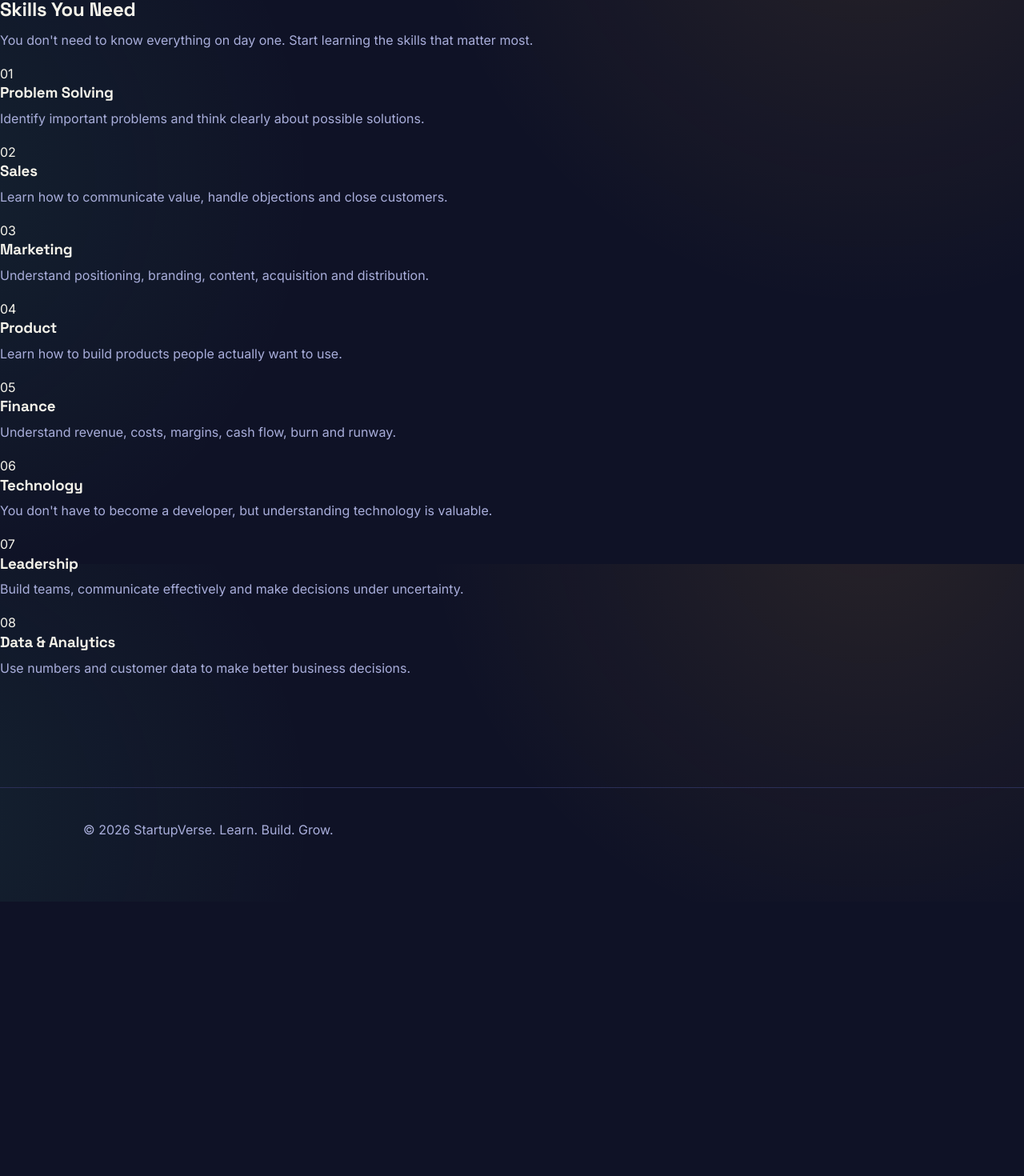
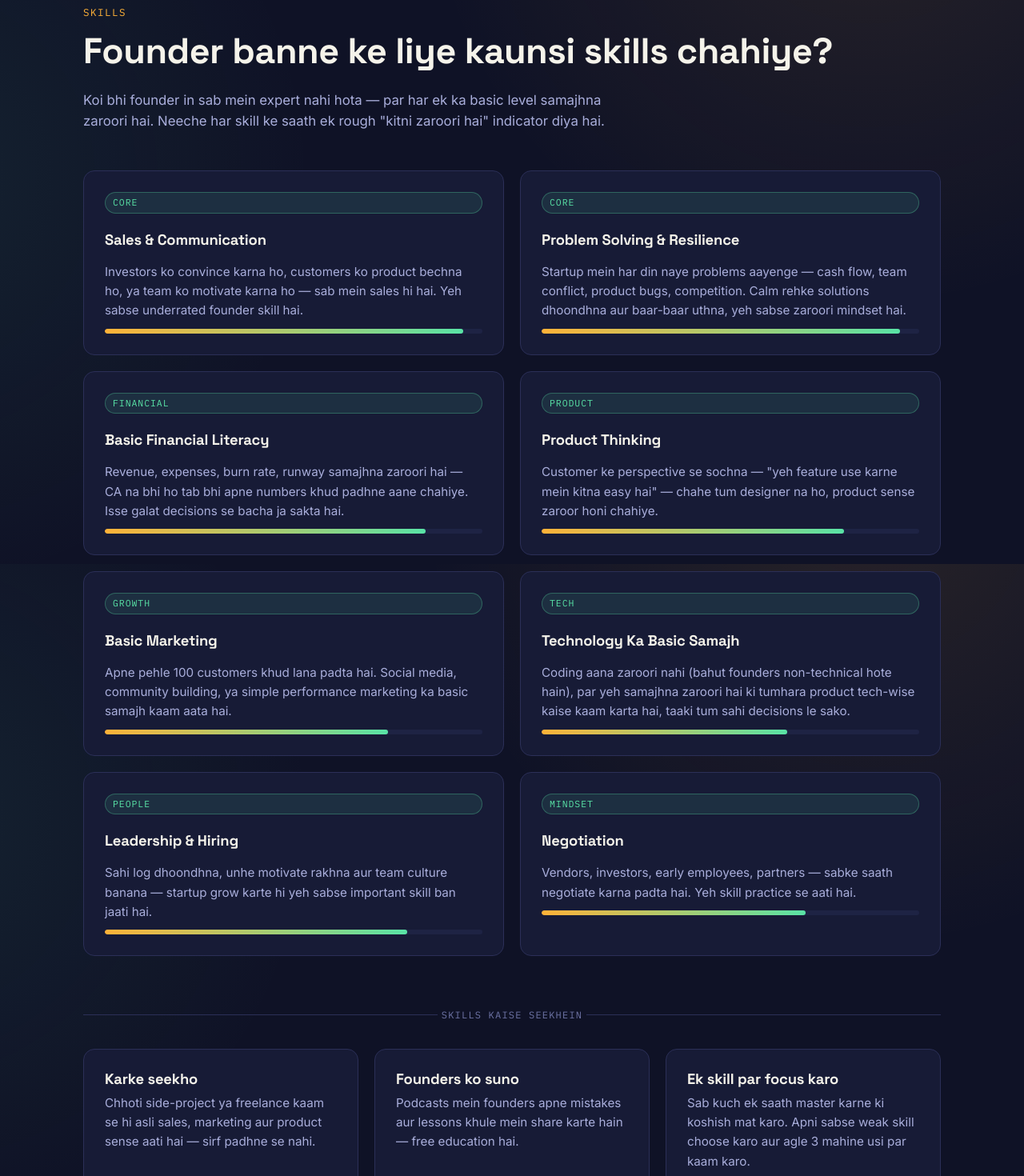
Before and after one commit to Ayaan009-coder/StartupVerse, a React (Vite) app: page /skills in a window 1280 px wide. Shown: the part 95-1565 px from the top of the page at 80% size. Before the commit the page ends 1222 px from the top, so only its background shows below. Built offline with nearby package versions, Linux system fonts and the light colour scheme.

Commit message:
new change

```diff
--- a/src/pages/Skills.jsx
+++ b/src/pages/Skills.jsx
@@ -1,80 +1,253 @@
-
 import Navbar from "../components/Navbar";
 import Footer from "../components/Footer";
-
-const skills = [
-  {
-    title: "Problem Solving",
-    text: "Identify important problems and think clearly about possible solutions."
-  },
-  {
-    title: "Sales",
-    text: "Learn how to communicate value, handle objections and close customers."
-  },
-  {
-    title: "Marketing",
-    text: "Understand positioning, branding, content, acquisition and distribution."
-  },
-  {
-    title: "Product",
-    text: "Learn how to build products people actually want to use."
-  },
-  {
-    title: "Finance",
-    text: "Understand revenue, costs, margins, cash flow, burn and runway."
-  },
-  {
-    title: "Technology",
-    text: "You don't have to become a developer, but understanding technology is valuable."
-  },
-  {
-    title: "Leadership",
-    text: "Build teams, communicate effectively and make decisions under uncertainty."
-  },
-  {
-    title: "Data & Analytics",
-    text: "Use numbers and customer data to make better business decisions."
-  }
-];
-
 function Skills() {
   return (
     <>
       <Navbar />
 
-      <main>
-        <section className="page-section">
+      <main
+        className="container"
+        style={{ paddingTop: "56px" }}
+      >
 
-          <div className="page-header">
-            <p className="eyebrow">FOUNDERS</p>
+        <span className="eyebrow">Skills</span>
 
-            <h1>Skills You Need</h1>
+        <h1
+          style={{
+            fontSize: "clamp(2rem,4vw,2.8rem)",
+            marginTop: "10px"
+          }}
+        >
+          Founder banne ke liye kaunsi skills chahiye?
+        </h1>
+
+        <p
+          className="lead"
+          style={{
+            maxWidth: "65ch",
+            fontSize: "1.05rem"
+          }}
+        >
+          Koi bhi founder in sab mein expert nahi hota — par har ek ka basic
+          level samajhna zaroori hai. Neeche har skill ke saath ek rough
+          "kitni zaroori hai" indicator diya hai.
+        </p>
+
+
+        {/* SKILLS CARDS */}
+
+        <div
+          className="grid grid-2"
+          style={{ marginTop: "48px" }}
+        >
+
+          {/* 1 */}
+          <div className="card skill-card">
+            <span className="tag">Core</span>
+
+            <h3>Sales & Communication</h3>
 
             <p>
-              You don't need to know everything on day one. Start learning the
-              skills that matter most.
+              Investors ko convince karna ho, customers ko product bechna ho,
+              ya team ko motivate karna ho — sab mein sales hi hai. Yeh
+              sabse underrated founder skill hai.
+            </p>
+
+            <div className="skill-meter">
+              <span style={{ width: "95%" }}></span>
+            </div>
+          </div>
+
+
+          {/* 2 */}
+          <div className="card skill-card">
+            <span className="tag">Core</span>
+
+            <h3>Problem Solving & Resilience</h3>
+
+            <p>
+              Startup mein har din naye problems aayenge — cash flow, team
+              conflict, product bugs, competition. Calm rehke solutions
+              dhoondhna aur baar-baar uthna, yeh sabse zaroori mindset hai.
+            </p>
+
+            <div className="skill-meter">
+              <span style={{ width: "95%" }}></span>
+            </div>
+          </div>
+
+
+          {/* 3 */}
+          <div className="card skill-card">
+            <span className="tag">Financial</span>
+
+            <h3>Basic Financial Literacy</h3>
+
+            <p>
+              Revenue, expenses, burn rate, runway samajhna zaroori hai —
+              CA na bhi ho tab bhi apne numbers khud padhne aane chahiye.
+              Isse galat decisions se bacha ja sakta hai.
+            </p>
+
+            <div className="skill-meter">
+              <span style={{ width: "85%" }}></span>
+            </div>
+          </div>
+
+
+          {/* 4 */}
+          <div className="card skill-card">
+            <span className="tag">Product</span>
+
+            <h3>Product Thinking</h3>
+
+            <p>
+              Customer ke perspective se sochna — "yeh feature use karne
+              mein kitna easy hai" — chahe tum designer na ho, product
+              sense zaroor honi chahiye.
+            </p>
+
+            <div className="skill-meter">
+              <span style={{ width: "80%" }}></span>
+            </div>
+          </div>
+
+
+          {/* 5 */}
+          <div className="card skill-card">
+            <span className="tag">Growth</span>
+
+            <h3>Basic Marketing</h3>
+
+            <p>
+              Apne pehle 100 customers khud lana padta hai. Social media,
+              community building, ya simple performance marketing ka basic
+              samajh kaam aata hai.
+            </p>
+
+            <div className="skill-meter">
+              <span style={{ width: "75%" }}></span>
+            </div>
+          </div>
+
+
+          {/* 6 */}
+          <div className="card skill-card">
+            <span className="tag">Tech</span>
+
+            <h3>Technology Ka Basic Samajh</h3>
+
+            <p>
+              Coding aana zaroori nahi (bahut founders non-technical hote
+              hain), par yeh samajhna zaroori hai ki tumhara product
+              tech-wise kaise kaam karta hai, taaki tum sahi decisions
+              le sako.
+            </p>
+
+            <div className="skill-meter">
+              <span style={{ width: "65%" }}></span>
+            </div>
+          </div>
+
+
+          {/* 7 */}
+          <div className="card skill-card">
+            <span className="tag">People</span>
+
+            <h3>Leadership & Hiring</h3>
+
+            <p>
+              Sahi log dhoondhna, unhe motivate rakhna aur team culture
+              banana — startup grow karte hi yeh sabse important skill
+              ban jaati hai.
+            </p>
+
+            <div className="skill-meter">
+              <span style={{ width: "80%" }}></span>
+            </div>
+          </div>
+
+
+          {/* 8 */}
+          <div className="card skill-card">
+            <span className="tag">Mindset</span>
+
+            <h3>Negotiation</h3>
+
+            <p>
+              Vendors, investors, early employees, partners — sabke saath
+              negotiate karna padta hai. Yeh skill practice se aati hai.
+            </p>
+
+            <div className="skill-meter">
+              <span style={{ width: "70%" }}></span>
+            </div>
+          </div>
+
+        </div>
+
+
+        {/* DIVIDER */}
+
+        <div className="orbit-divider">
+          Skills kaise seekhein
+        </div>
+
+
+        {/* HOW TO LEARN */}
+
+        <div
+          className="grid grid-3"
+          style={{ marginBottom: "60px" }}
+        >
+
+          <div className="card">
+            <h3>Karke seekho</h3>
+
+            <p>
+              Chhoti side-project ya freelance kaam se hi asli sales,
+              marketing aur product sense aati hai — sirf padhne se nahi.
             </p>
           </div>
 
-          <div className="cards-grid">
 
-            {skills.map((skill, index) => (
-              <div className="info-card" key={index}>
+          <div className="card">
+            <h3>Founders ko suno</h3>
 
-                <span>
-                  {String(index + 1).padStart(2, "0")}
-                </span>
-
-                <h3>{skill.title}</h3>
-
-                <p>{skill.text}</p>
-
-              </div>
-            ))}
-
+            <p>
+              Podcasts mein founders apne mistakes aur lessons khule mein
+              share karte hain — free education hai.
+            </p>
           </div>
 
-        </section>
+
+          <div className="card">
+            <h3>Ek skill par focus karo</h3>
+
+            <p>
+              Sab kuch ek saath master karne ki koshish mat karo. Apni
+              sabse weak skill choose karo aur agle 3 mahine usi par
+              kaam karo.
+            </p>
+          </div>
+
+        </div>
+
+
+        {/* CTA */}
+
+        <div
+          className="cta-row"
+          style={{ marginBottom: "80px" }}
+        >
+          <a
+            href="/fundamentals"
+            className="btn btn-primary"
+          >
+            Ab market fundamentals samjho →
+          </a>
+        </div>
+
       </main>
 
       <Footer />
```
